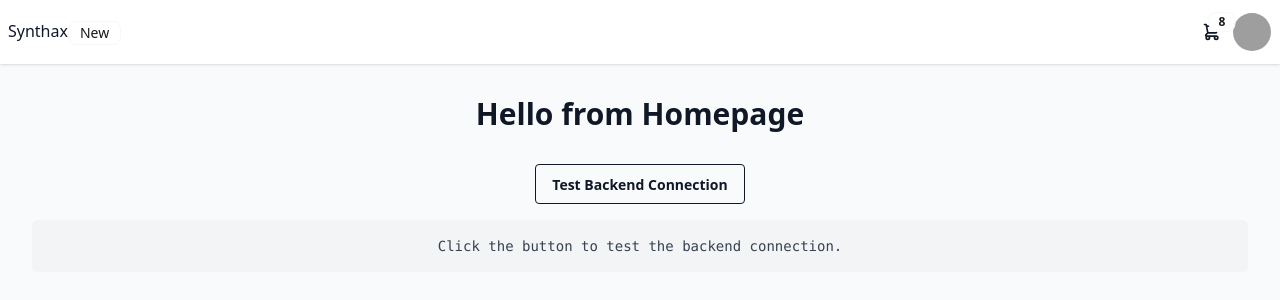
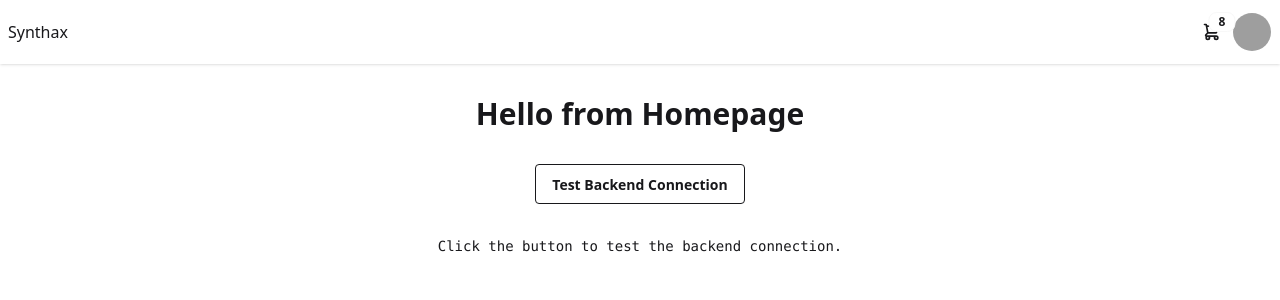
Before and after one commit to JustinCCodes/WBS_Group_Project_5_Frontend, a Next.js app: page / in a window 1280 px wide. Shown: the top 300 px of the page. Built offline with nearby package versions, Linux system fonts and the light colour scheme; grey boxes are pictures that could not be loaded.

Commit message:
Deleted the new badges from DaisyUI Navbar and changed the color a bit

```diff
--- a/src/app/layout.tsx
+++ b/src/app/layout.tsx
@@ -15,7 +15,7 @@ export default function RootLayout({
 }>) {
   return (
     <html lang="en">
-      <body className={`bg-gray-50 text-gray-900`}>
+      <body className={``}>
         <Navbar />
         <main className="p-4 sm:p-6 lg:p-8">{children}</main>
       </body>
--- a/src/features/home/HomePage.tsx
+++ b/src/features/home/HomePage.tsx
@@ -35,9 +35,7 @@ export default function HomePage() {
           {isLoading ? "Testing..." : "Test Backend Connection"}
         </Button>
       </div>
-      <p className="mt-4 rounded-md bg-gray-100 p-4 font-mono text-sm text-gray-700">
-        {apiResponse}
-      </p>
+      <p className="mt-4 rounded-md p-4 font-mono text-sm">{apiResponse}</p>
     </div>
   );
 }
--- a/src/shared/components/layout/Navbar.tsx
+++ b/src/shared/components/layout/Navbar.tsx
@@ -6,7 +6,6 @@ export default function Navbar() {
       <div className="flex-1">
         <Link href={"/"} className="justify-between">
           Synthax
-          <span className="badge">New</span>
         </Link>
       </div>
       <div className="flex-none">
@@ -66,19 +65,16 @@ export default function Navbar() {
             <li>
               <Link href={"/profile"} className="justify-between">
                 Profile
-                <span className="badge">New</span>
               </Link>
             </li>
             <li>
               <Link href={"/settings"} className="justify-between">
                 Settings
-                <span className="badge">New</span>
               </Link>
             </li>
             <li>
               <Link href={"/logout"} className="justify-between">
                 Logout
-                <span className="badge">New</span>
               </Link>
             </li>
           </ul>
```
